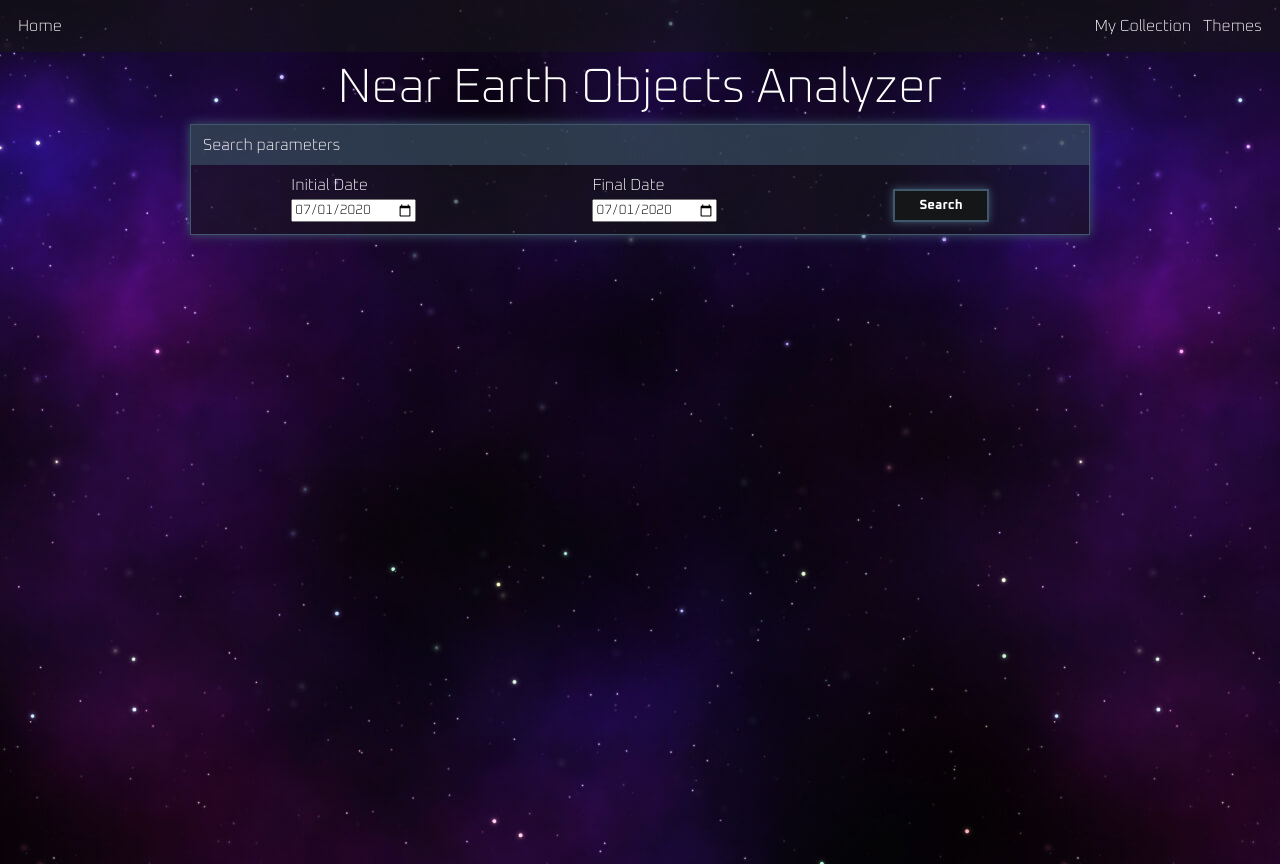
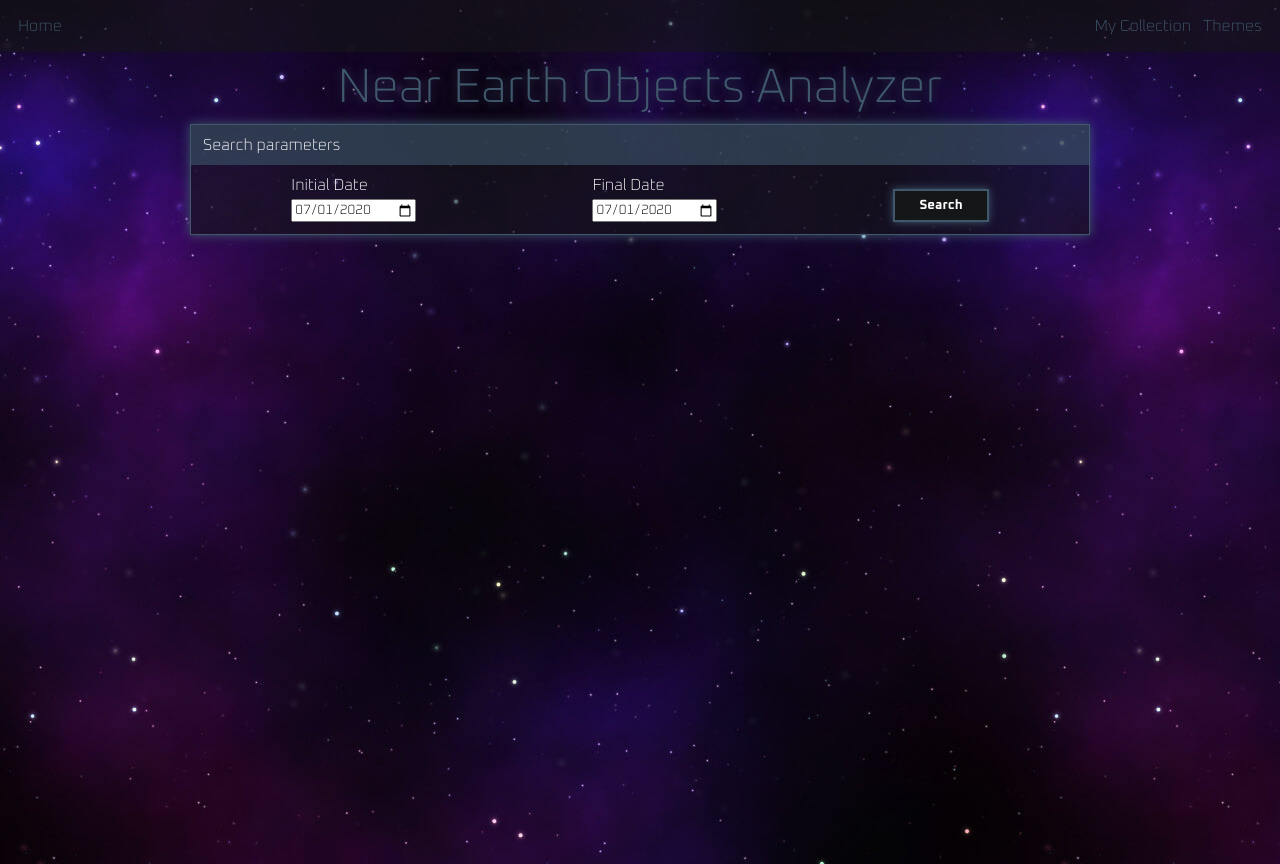
Before and after one commit to nickojs/near-earth-objects, a React (Create React App) app: page / in a window 1280 px wide. Built offline with nearby package versions, Linux system fonts and the light colour scheme.

Commit message:
Implemented resposivity to small and medium devices across multiple components

```diff
--- a/src/components/UI/notification/styles.js
+++ b/src/components/UI/notification/styles.js
@@ -19,7 +19,7 @@ const animCss = css`
 
 export const NotificationContainer = styled.div`
   position: absolute;
-  left: 50%; top: -10%;
+  left: 50%; top: -20%;
   transform: translate(-50%, 0);
 
   margin: 12px;
--- a/src/components/navbar/navbar.js
+++ b/src/components/navbar/navbar.js
@@ -1,16 +1,29 @@
-import React, { useState } from 'react';
+import React, { useState, useEffect } from 'react';
 import * as S from './styles';
+import { TogglableContainer, InlineButton } from '../../generalStyles';
 import ThemeSelector from '../themeSelector/themeSelector';
 
 const Navbar = () => {
   const [themes, setThemes] = useState(false);
+  const [expand, setExpand] = useState(false);
+  const [size, setSize] = useState(null);
 
   const themesHandler = () => setThemes(!themes);
+  const expandHandler = () => setExpand(!expand);
+
+  useEffect(() => {
+    setSize(window.innerWidth);
+    if (window.innerWidth > 500) setExpand(true);
+  }, []);
 
   return (
     <>
       <header>
-        <nav>
+        <S.NavbarContainer>
+          {size < 500
+          && <InlineButton type="button" onClick={expandHandler}>{expand ? 'Close' : 'Open'} menu</InlineButton>}
+
+          <TogglableContainer toggle={expand}>
             <S.Navbar>
               <li>
                 <S.Link to="/">Home</S.Link>
@@ -18,9 +31,12 @@ const Navbar = () => {
               <li>
                 <S.Link to="/collection">My Collection</S.Link>
               </li>
-            <li onClick={themesHandler}>Themes</li>
+              <li>
+                <S.LinkButton onClick={themesHandler}>Themes</S.LinkButton>
+              </li>
             </S.Navbar>
-        </nav>
+          </TogglableContainer>
+        </S.NavbarContainer>
       </header>
       <ThemeSelector show={themes} clicked={themesHandler} />
     </>
--- a/src/components/navbar/styles.js
+++ b/src/components/navbar/styles.js
@@ -1,17 +1,18 @@
 import styled from 'styled-components';
 import { Link as L } from 'react-router-dom';
 
-export const Navbar = styled.nav`
-  display: flex;
-  flex-direction: row;
-  justify-content: space-between;
-
+export const NavbarContainer = styled.nav`
   padding: 12px;
   width: 100%;
 
   color: ${({ theme }) => theme.color};
   background: ${({ theme }) => theme.darkOp};
+`;
 
+export const Navbar = styled.ul`
+  display: flex;
+  flex-direction: row;
+  justify-content: space-between;
   list-style: none;
 
   li{
@@ -20,11 +21,17 @@ export const Navbar = styled.nav`
 
     :nth-of-type(1){ margin-right: auto; }
     :hover{ font-weight: 700; }
+
+    * { color: ${({ theme }) => theme.light}; }
   }
+
+  @media(max-width: 500px){  flex-direction: column; }
 `;
 
 export const Link = styled(L)`
-  color: ${({ theme }) => theme.color};
   text-decoration: none;
-  :visited { color: ${({ theme }) => theme.color}; }
 `;
+
+export const LinkButton = styled.a`
+  text-decoration: none;
+`;
--- a/src/components/neoList/neo/neo.js
+++ b/src/components/neoList/neo/neo.js
@@ -2,7 +2,7 @@ import React, { useState, useEffect } from 'react';
 import { useDispatch, useSelector } from 'react-redux';
 
 import * as S from './styles';
-import { Title, Anchor } from '../../../generalStyles';
+import { Title, Anchor, InlineButton } from '../../../generalStyles';
 import Details from './details';
 import Status from '../../UI/status/status';
 import Notification from '../../UI/notification/notification';
@@ -54,11 +54,11 @@ const Neo = ({ object, mode }) => {
   }, [mode]);
 
   const buttons = (
-    <S.NeoBtn
+    <InlineButton
       type="button"
       onClick={remove ? removeFromCollection : addToCollection}
     > {remove ? 'Remove from' : 'Save to'} collection
-    </S.NeoBtn>
+    </InlineButton>
   );
 
   return (
@@ -98,11 +98,11 @@ const Neo = ({ object, mode }) => {
       {data && <Details data={data} toggle={toggle} />}
       <Status loading={loading} error={error} />
 
-      <S.NeoBtn
+      <InlineButton
         type="button"
         onClick={showDetails}
       > {toggle ? 'Show' : 'Hide' } details
-      </S.NeoBtn>
+      </InlineButton>
 
       {buttons}
     </S.NeoContainer>
--- a/src/components/neoList/neo/styles.js
+++ b/src/components/neoList/neo/styles.js
@@ -5,9 +5,14 @@ import { Container } from '../../../generalStyles';
 export const NeoContainer = styled(Container)`
   display: flex;
   flex-direction: column;
-  width: 35%;
+  width: 250px;
   height: 100%;
   margin: 12px;
+
+  @media(max-width: 500px){
+    width: 100%;
+  }
+
 `;
 
 export const NeoSubData = styled.ul`
@@ -23,16 +28,6 @@ export const NeoSubDataInfo = styled.li`
 
 export const NeoBoolean = styled.p`
   color: ${({ bool }) => (bool ? 'red' : 'green')};
-`;
-
-export const NeoBtn = styled.button`
-  align-self: flex-end;
-  cursor: pointer;
-  color: ${({ theme }) => theme.light};
-
-  :hover{
-    color: ${({ theme }) => theme.lightOp};
-  }
 `;
 
 export const NeoSmallTitle = styled.p`
--- a/src/components/neoList/neoList.js
+++ b/src/components/neoList/neoList.js
@@ -7,7 +7,7 @@ import { preview } from '../../helpers/NEOparser';
 const NeoList = ({ title, list }) => {
   // 'NEO' stands for 'Near Earth Objects'
   // 'list' is a set of NEOs for a given date, i.e:
-  const [toggle, setToggle] = useState(true);
+  const [toggle, setToggle] = useState(false);
 
   const neos = list.map((each) => {
     const parsedObj = preview(each);
--- a/src/components/neoList/styles.js
+++ b/src/components/neoList/styles.js
@@ -9,4 +9,11 @@ export const NeoListContainer = styled.div`
   max-height: 600px;
   padding: 12px;
   overflow-y: auto;
+
+  @media(max-width: 500px){
+    display: flex;
+    flex-flow: column;
+    justify-content: center;
+    align-items: center;
+  }
 `;
--- a/src/components/search/styles.js
+++ b/src/components/search/styles.js
@@ -6,6 +6,13 @@ export const Inputs = styled.div`
   justify-content: space-around;
   align-items: flex-end;
   padding: 12px;
+
+  @media(max-width: 500px){
+    display: flex;
+    flex-direction: column;
+    justify-content: center;
+    align-items: center;
+  }
 `;
 
 export const InputWrapper = styled.div`
@@ -14,4 +21,8 @@ export const InputWrapper = styled.div`
   justify-content: space-around;
 
   input { margin-top: 6px; }
+
+  @media(max-width: 500px){
+    margin-bottom: 12px;
+  }
 `;
--- a/src/components/themeSelector/styles.js
+++ b/src/components/themeSelector/styles.js
@@ -9,13 +9,15 @@ export const ThemeContainer = styled.div`
 `;
 
 export const ThemeList = styled.ul`
-  width: 20%;
+  width: 40%;
+  max-width: 200px;
+  min-width: 200px;
   height: 100%;
 
-  box-shadow: 0 0 0 1000px rgba(0, 0, 0, .6);
+  box-shadow: 0 0 0 4000px rgba(0, 0, 0, .6);
 
-  color: white;
-  background: black;
+  color: ${({ theme }) => theme.color};
+  background: rgba(0, 0, 0, .9);
 `;
 
 export const ThemeOption = styled.li`
--- a/src/generalStyles.js
+++ b/src/generalStyles.js
@@ -26,7 +26,7 @@ export const Container = styled.div`
 `;
 
 export const TogglableContainer = styled.div`
-  ${({ toggle }) => (toggle ? 'display: none;' : 'display: block;')}
+  ${({ toggle }) => (toggle ? 'display: block;' : 'display: none;')}
 `;
 
 export const Title = styled.div`
@@ -69,7 +69,8 @@ export const ExternalTitle = styled.h1`
   font-size: 3rem;
   text-align: center;
 
-  color: white;
+  color: ${({ theme }) => theme.light};
+  text-shadow: 0 0 10px ${({ theme }) => theme.lightOp};
 `;
 
 export const Anchor = styled.a`
@@ -80,3 +81,13 @@ export const Anchor = styled.a`
   :visited{ color: ${({ theme }) => theme.color}; }
   :hover{ font-weight: 700; }
 `;
+
+export const InlineButton = styled.button`
+  align-self: flex-end;
+  cursor: pointer;
+  color: ${({ theme }) => theme.light};
+
+  :hover{
+    color: ${({ theme }) => theme.lightOp};
+  }
+`;
```
Lines whose indentation alone changed are shown as unchanged.
